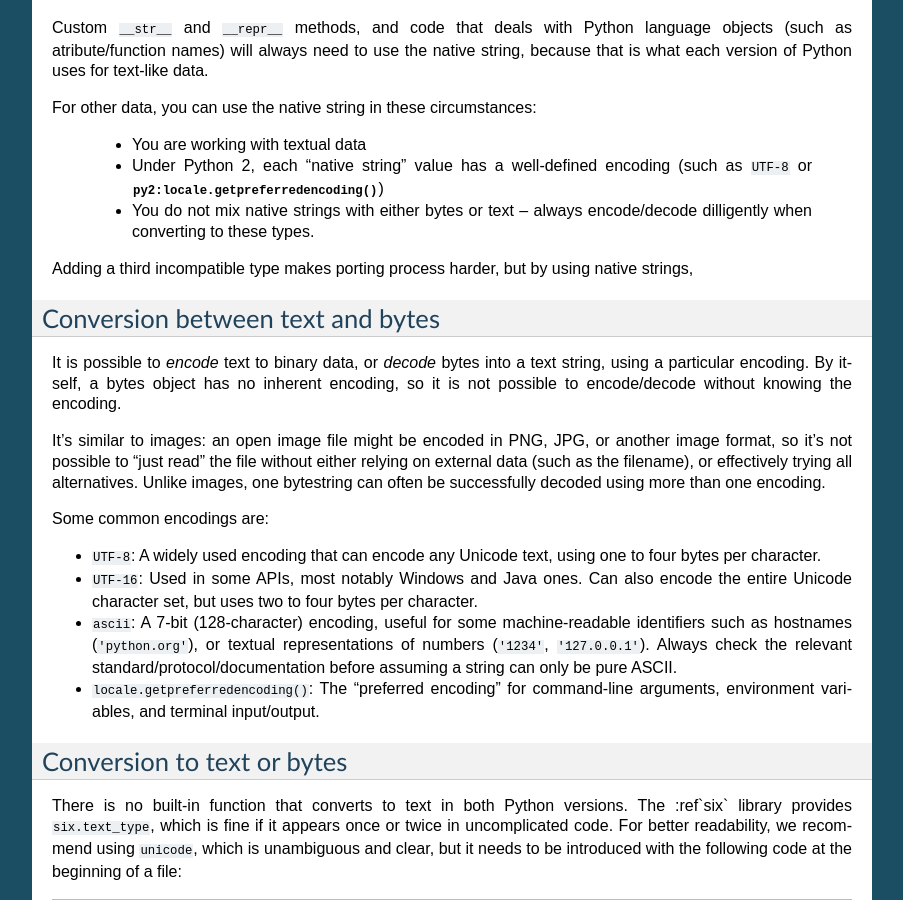
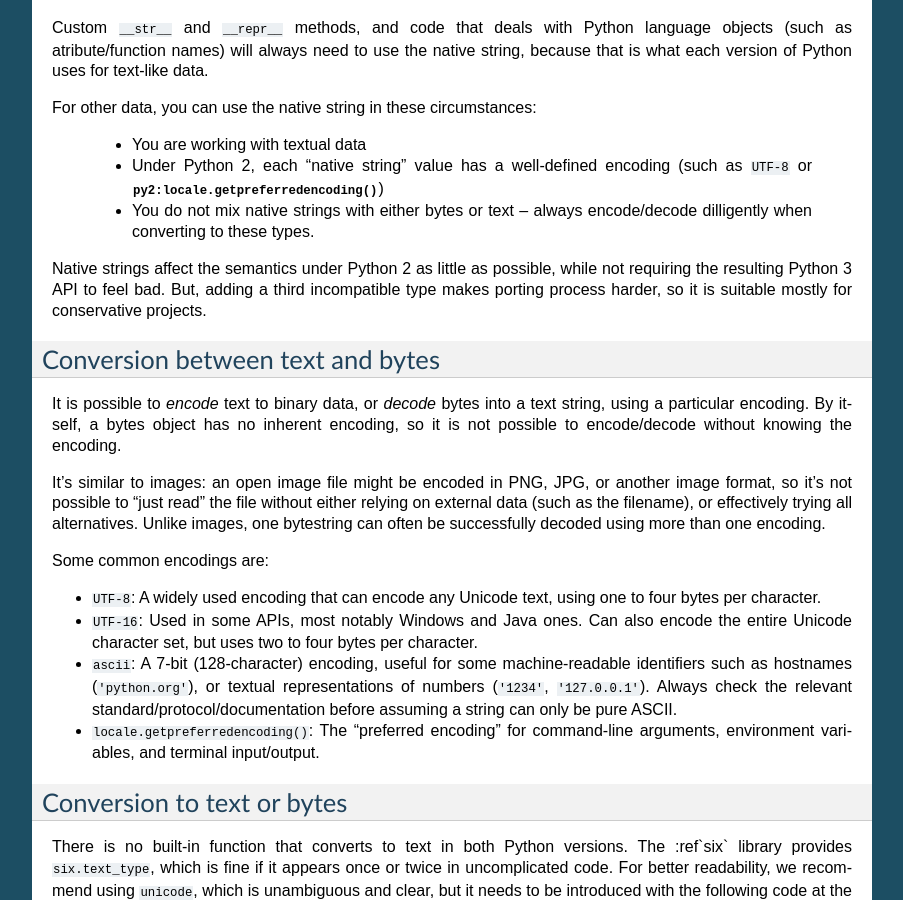
Before and after one commit to fedora-python/portingguide, a Sphinx documentation site: the page built from source/strings.rst, in a window 1280 px wide and 900 px high, scrolled down 740 px. Shown: the whole window, without its empty margins (198-1101 px from the left). Built offline with Sphinx 7.4.7, drawn with Linux system fonts in a browser that asks for light colours.

Commit message:
Rewriting uncompleted sentence

```diff
--- a/source/strings.rst
+++ b/source/strings.rst
@@ -65,8 +65,10 @@
     * You do not mix native strings with either bytes or text – always
       encode/decode dilligently when converting to these types.
 
-Adding a third incompatible type makes porting process harder, but by using
-native strings,
+Native strings affect the semantics under Python 2 as little as possible,
+while not requiring the resulting Python 3 API to feel bad. But, adding
+a third incompatible type makes porting process harder, so it is suitable
+mostly for conservative projects.
 
 
 Conversion between text and bytes
```
